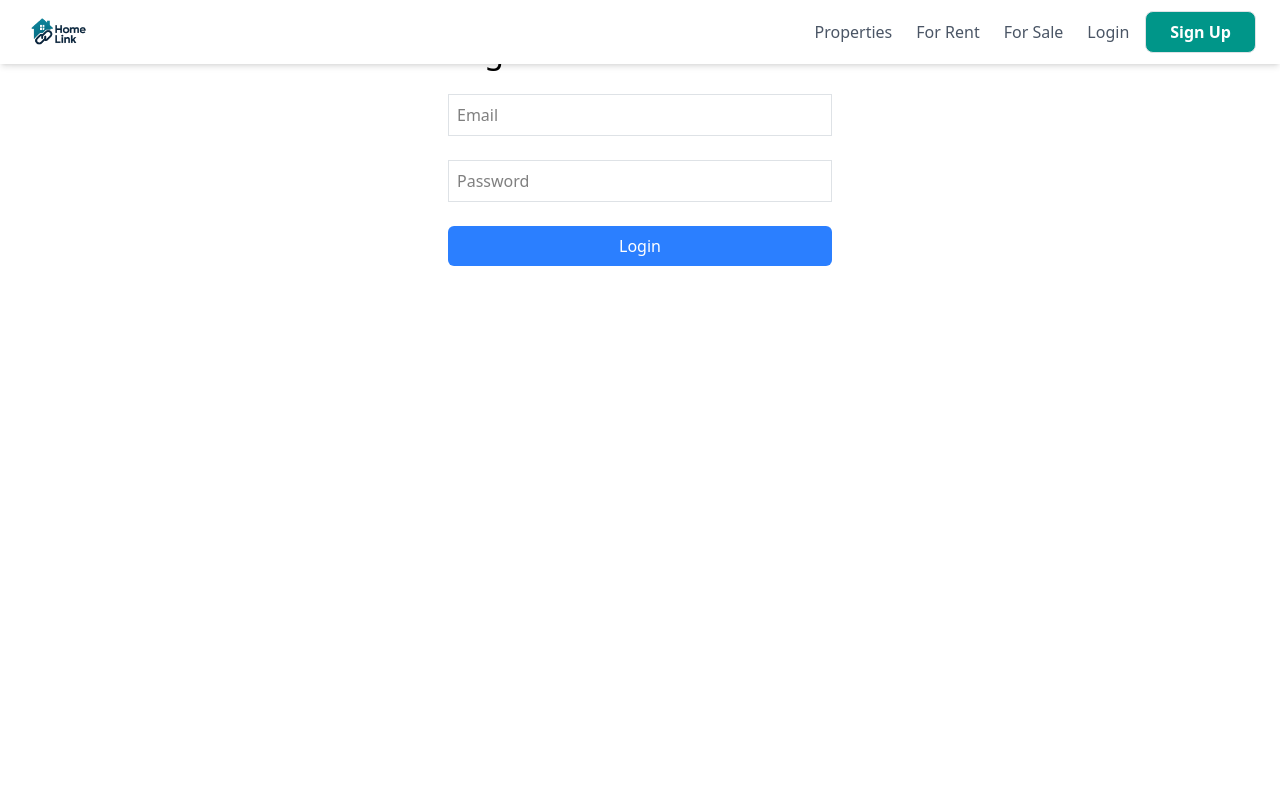
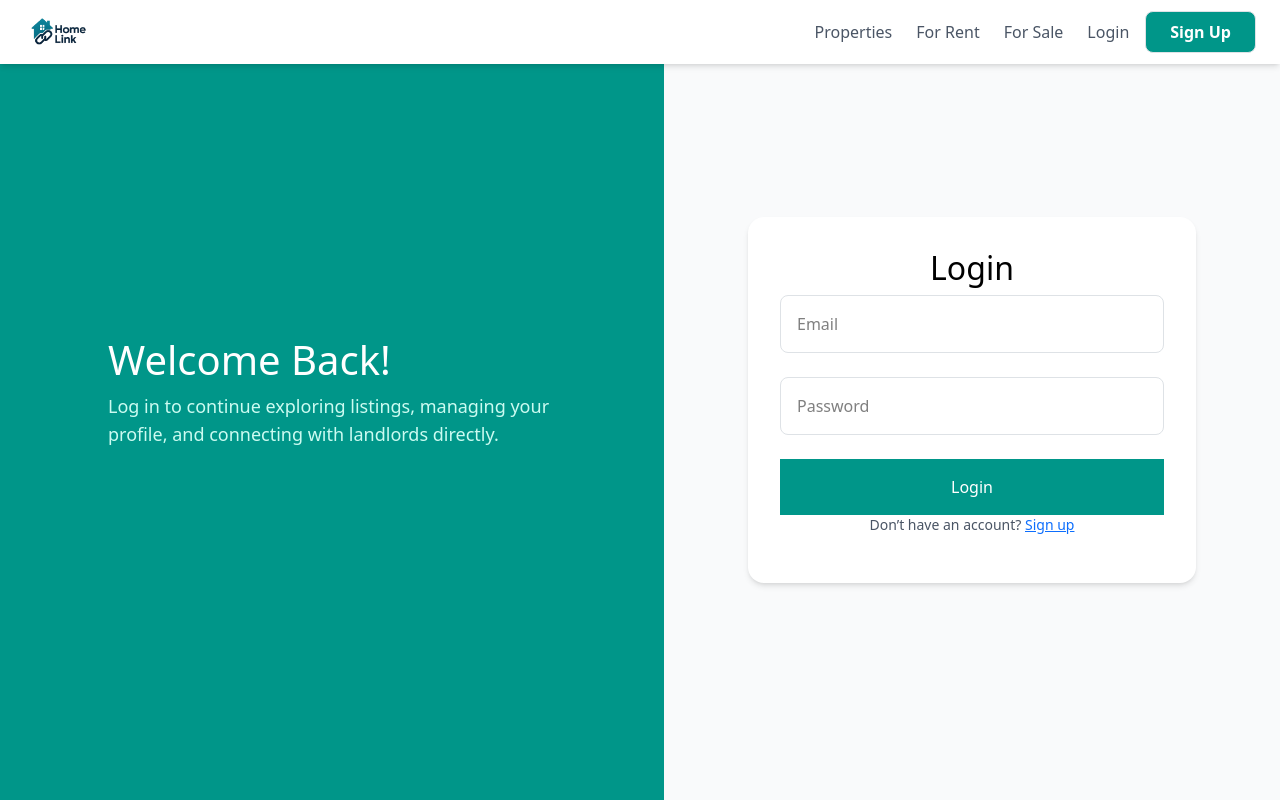
Before and after one commit to sammiepius/HomeLink, a React (Vite) app: page /login in a window 1280 px wide. Built offline with nearby package versions, Linux system fonts and the light colour scheme.

Commit message:
added changes

```diff
--- a/src/components/NavBar.jsx
+++ b/src/components/NavBar.jsx
@@ -10,7 +10,7 @@ export default function Navbar() {
   const navigate = useNavigate();
   // const { user, logout } = useAuth ;
   const auth = useAuth();
-  console.log(auth)
+  // console.log(auth)
   const { user, login, logout } = auth || {};
   console.log(user)
 
--- a/src/pages/Login.jsx
+++ b/src/pages/Login.jsx
@@ -1,107 +1,109 @@
-// import { useState } from 'react';
-// import { useNavigate } from 'react-router-dom';
-// import { useAuth } from '../context/AuthContext';
+import { useState } from 'react';
+import { useNavigate } from 'react-router-dom';
+import { useAuth } from '../context/AuthContext';
 
-// export default function Login() {
-//   const [form, setForm] = useState({ email: '', password: '' });
-//   const [error, setError] = useState('');
-//   const [role, setRole] = useState('tenant');
-//   const { login } = useAuth;
-//   const navigate = useNavigate();
+export default function Login() {
+  const [form, setForm] = useState({ email: '', password: '' });
+  const [error, setError] = useState('');
+  // const [role, setRole] = useState('tenant');
+  const { login } = useAuth();
+  const navigate = useNavigate();
 
-//   const handleChange = (e) => {
-//     setForm({ ...form, [e.target.name]: e.target.value });
-//   };
+  const handleChange = (e) => {
+    setForm({ ...form, [e.target.name]: e.target.value });
+  };
 
-//   const handleSubmit = (e) => {
-//     e.preventDefault();
-//     setError('');
+  const handleSubmit = (e) => {
+    e.preventDefault();
+    login('sammiepius@gmail.com');
+    setError('');
 
-//     if (!form.email || !form.password) {
-//       setError('Email and password are required.');
-//       return;
-//     }
+    if (!form.email || !form.password) {
+      setError('Email and password are required.');
+      return;
+    }
+    navigate('/profile');
 
-//     // TODO: Replace this with backend authentication
-//     // Example hardcoded login for now:
-//     // let mockUser = {
-//     //   email: form.email,
-//     //   role: form.email.includes("landlord") ? "landlord" : "user",
-//     // };
+    // TODO: Replace this with backend authentication
+    // Example hardcoded login for now:
+    // let mockUser = {
+    //   email: form.email,
+    //   role: form.email.includes("landlord") ? "landlord" : "user",
+    // };
 
-//     // // Redirect based on role
-//     // if (mockUser.role === "landlord") {
-//     //   navigate("/landlord");
-//     // } else {
-//     //   navigate("/profile");
-//     // }
-//   };
+    // // Redirect based on role
+    // if (mockUser.role === "landlord") {
+    //   navigate("/landlord");
+    // } else {
+    //   navigate("/profile");
+    // }
+  };
 
-//   return (
-//     <section className="min-h-screen flex">
-//       {/* Left side (branding) */}
-//       <div className="hidden md:flex flex-1 bg-teal-600 text-white items-center justify-center p-12">
-//         <div className="max-w-md">
-//           <h1 className="text-4xl font-bold mb-6">Welcome Back!</h1>
-//           <p className="text-lg text-teal-100">
-//             Log in to continue exploring listings, managing your profile, and
-//             connecting with landlords directly.
-//           </p>
-//         </div>
-//       </div>
+  return (
+    <section className="min-h-screen flex">
+      {/* Left side (branding) */}
+      <div className="hidden md:flex flex-1 bg-teal-600 text-white items-center justify-center p-12">
+        <div className="max-w-md">
+          <h1 className="text-4xl font-bold mb-6">Welcome Back!</h1>
+          <p className="text-lg text-teal-100">
+            Log in to continue exploring listings, managing your profile, and
+            connecting with landlords directly.
+          </p>
+        </div>
+      </div>
 
-//       {/* Right side (form) */}
-//       <div className="flex-1 flex items-center justify-center bg-gray-50 px-6">
-//         <div className="bg-white w-full max-w-md rounded-2xl shadow-md p-8">
-//           <h2 className="text-2xl font-bold text-gray-800 mb-6 text-center">
-//             Login
-//           </h2>
+      {/* Right side (form) */}
+      <div className="flex-1 flex items-center justify-center bg-gray-50 px-6">
+        <div className="bg-white w-full max-w-md rounded-2xl shadow-md p-8">
+          <h2 className="text-2xl font-bold text-gray-800 mb-6 text-center">
+            Login
+          </h2>
 
-//           {error && (
-//             <div className="bg-red-100 text-red-700 p-3 rounded-lg mb-4">
-//               {error}
-//             </div>
-//           )}
+          {error && (
+            <div className="bg-red-100 text-red-700 p-3 rounded-lg mb-4">
+              {error}
+            </div>
+          )}
 
-//           <form onSubmit={handleSubmit} className="grid gap-4">
-//             <input
-//               type="email"
-//               name="email"
-//               value={form.email}
-//               onChange={handleChange}
-//               placeholder="Email"
-//               className="w-full p-3 border rounded-lg focus:outline-none focus:ring-2 focus:ring-teal-500"
-//             />
-//             <input
-//               type="password"
-//               name="password"
-//               value={form.password}
-//               onChange={handleChange}
-//               placeholder="Password"
-//               className="w-full p-3 border rounded-lg focus:outline-none focus:ring-2 focus:ring-teal-500"
-//             />
+          <form onSubmit={handleSubmit} className="grid gap-4">
+            <input
+              type="email"
+              name="email"
+              value={form.email}
+              onChange={handleChange}
+              placeholder="Email"
+              className="w-full p-3 border rounded-lg focus:outline-none focus:ring-2 focus:ring-teal-500"
+            />
+            <input
+              type="password"
+              name="password"
+              value={form.password}
+              onChange={handleChange}
+              placeholder="Password"
+              className="w-full p-3 border rounded-lg focus:outline-none focus:ring-2 focus:ring-teal-500"
+            />
 
-//             <button
-//               type="submit"
-//               className="w-full px-6 py-3 bg-teal-600 text-white font-medium rounded-lg hover:bg-teal-700 transition">
-//               Login
-//             </button>
-//           </form>
+            <button
+              type="submit"
+              className="w-full px-6 py-3 bg-teal-600 text-white font-medium rounded-lg hover:bg-teal-700 transition">
+              Login
+            </button>
+          </form>
 
-//           <p className="text-gray-600 text-sm mt-6 text-center">
-//             Don’t have an account?{' '}
-//             <a
-//               href="#"
-//               onClick={() => navigate('/signup')}
-//               className="text-teal-600 font-medium hover:underline">
-//               Sign up
-//             </a>
-//           </p>
-//         </div>
-//       </div>
-//     </section>
-//   );
-// }
+          <p className="text-gray-600 text-sm mt-6 text-center">
+            Don’t have an account?{' '}
+            <a
+              href="#"
+              onClick={() => navigate('/signup')}
+              className="text-teal-600 font-medium hover:underline">
+              Sign up
+            </a>
+          </p>
+        </div>
+      </div>
+    </section>
+  );
+}
 
 // import { useState } from "react";
 // import { useNavigate } from "react-router-dom";
@@ -205,47 +207,47 @@
 //   );
 // }
 
-import { useAuth } from '../context/AuthContext';
-import { useNavigate } from 'react-router-dom';
-import { useState } from 'react';
+// import { useAuth } from '../context/AuthContext';
+// import { useNavigate } from 'react-router-dom';
+// import { useState } from 'react';
 
-export default function Login() {
-  const { login } = useAuth();
-  const navigate = useNavigate();
-  // const [role, setRole] = useState('tenant');
+// export default function Login() {
+//   const { login } = useAuth();
+//   const navigate = useNavigate();
+//   // const [role, setRole] = useState('tenant');
 
-  const handleLogin = (e) => {
-    e.preventDefault();
-    login('sammiepius@gmail.com');
+//   const handleLogin = (e) => {
+//     e.preventDefault();
+//     login('sammiepius@gmail.com');
 
-    // Redirect based on role
-    // if (role === 'landlord') {
-    //   navigate('/landlord');
-    // } else {
-      navigate('/profile');
-    // }
-  };
+//     // Redirect based on role
+//     // if (role === 'landlord') {
+//     //   navigate('/landlord');
+//     // } else {
+//       navigate('/profile');
+//     // }
+//   };
 
-  return (
-    <div className="p-8 max-w-md mx-auto">
-      <h2 className="text-2xl font-bold mb-4">Login</h2>
-      <form onSubmit={handleLogin} className="flex flex-col gap-4">
-        <input type="email" placeholder="Email" className="border p-2" />
-        <input type="password" placeholder="Password" className="border p-2" />
+//   return (
+//     <div className="p-8 max-w-md mx-auto">
+//       <h2 className="text-2xl font-bold mb-4">Login</h2>
+//       <form onSubmit={handleLogin} className="flex flex-col gap-4">
+//         <input type="email" placeholder="Email" className="border p-2" />
+//         <input type="password" placeholder="Password" className="border p-2" />
 
-        {/* Role Selection */}
-        {/* <select
-          value={role}
-          onChange={(e) => setRole(e.target.value)}
-          className="border p-2">
-          <option value="tenant">Tenant</option>
-          <option value="landlord">Landlord</option>
-        </select> */}
+//         {/* Role Selection */}
+//         {/* <select
+//           value={role}
+//           onChange={(e) => setRole(e.target.value)}
+//           className="border p-2">
+//           <option value="tenant">Tenant</option>
+//           <option value="landlord">Landlord</option>
+//         </select> */}
 
-        <button type="submit" className="bg-blue-500 text-white p-2 rounded">
-          Login
-        </button>
-      </form>
-    </div>
-  );
-}
+//         <button type="submit" className="bg-blue-500 text-white p-2 rounded">
+//           Login
+//         </button>
+//       </form>
+//     </div>
+//   );
+// }
```
